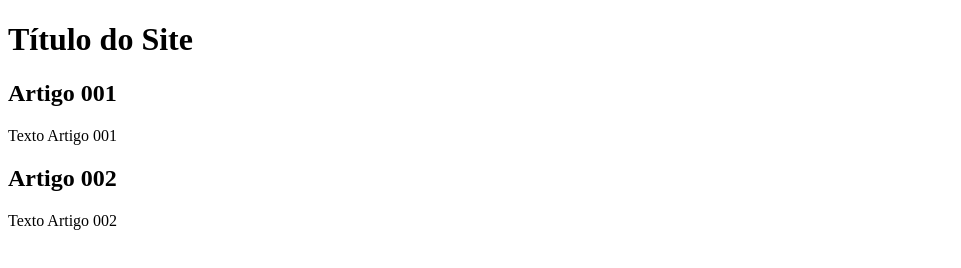
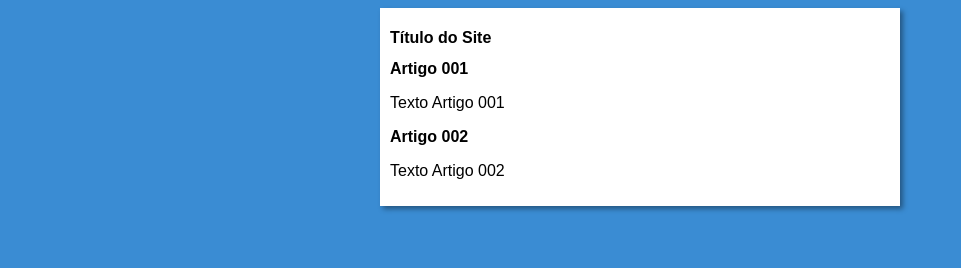
Before and after one commit to MarioLuizHelloworld/projeto-site, a plain HTML site: page index.html in a window 1280 px wide. Shown: the whole page, without its empty margins (0-961 px from the left). Drawn offline with Linux system fonts and the light colour scheme.

Commit message:
add design

```diff
--- /dev/null
+++ b/estilos/style.css
@@ -0,0 +1,21 @@
+* {
+font-family: Arial, Helvetica, sans-serif;
+font-size: 16px;
+
+}
+
+body {
+    background-color: rgb(58, 140, 211);
+
+
+}
+
+main {
+    background-color: white;
+    width: 500px;
+    margin: auto;
+    padding: 10px;
+    box-shadow: 3px 3px 5px rgba(0, 0, 0, 0.384);
+
+
+}
--- a/index.html
+++ b/index.html
@@ -5,6 +5,7 @@
     <meta http-equiv="X-UA-Compatible" content="IE=edge">
     <meta name="viewport" content="width=device-width, initial-scale=1.0">
     <title>Título do Site</title>
+    <link rel="stylesheet" href="estilos/style.css">
 </head>
 <body>
   <main>
```
